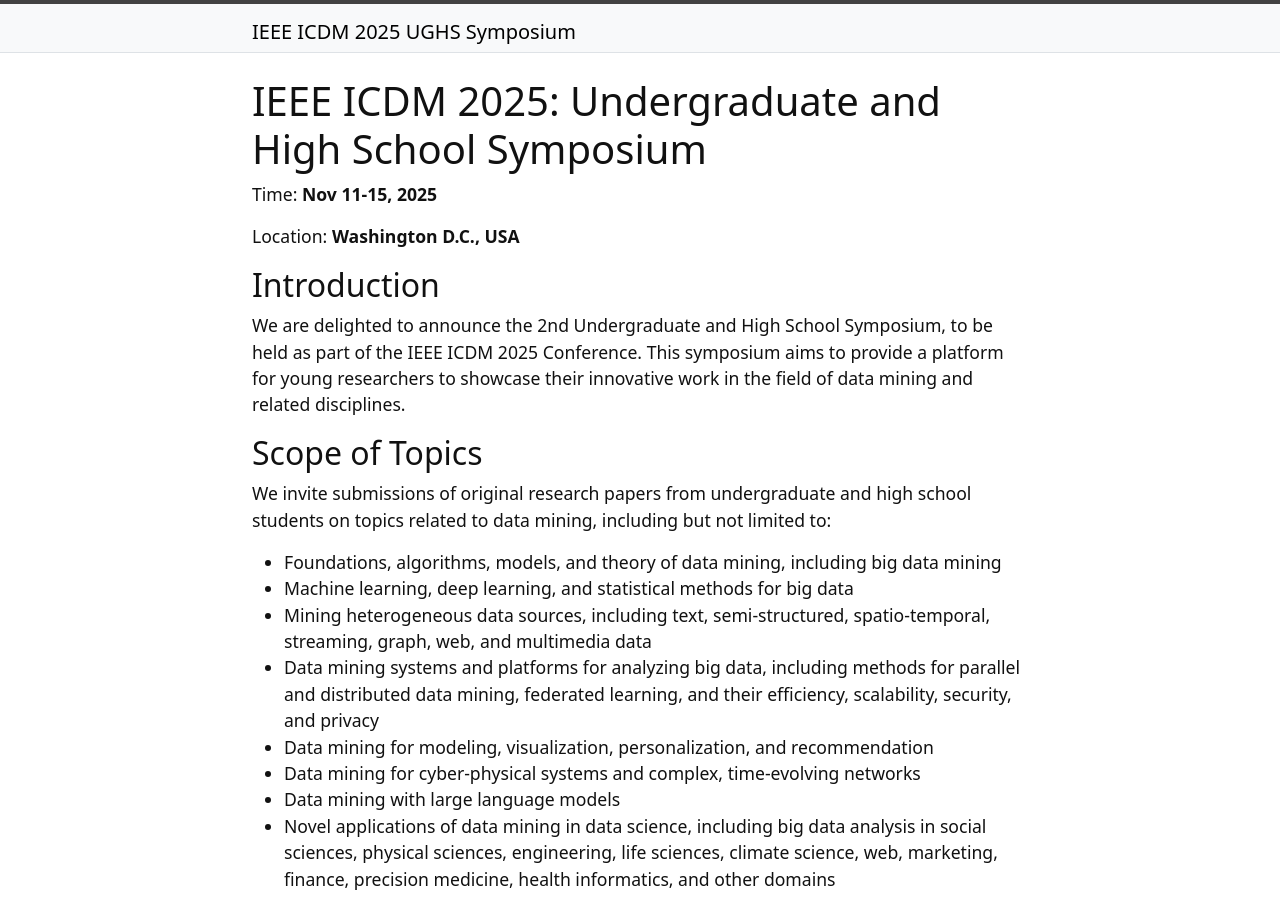
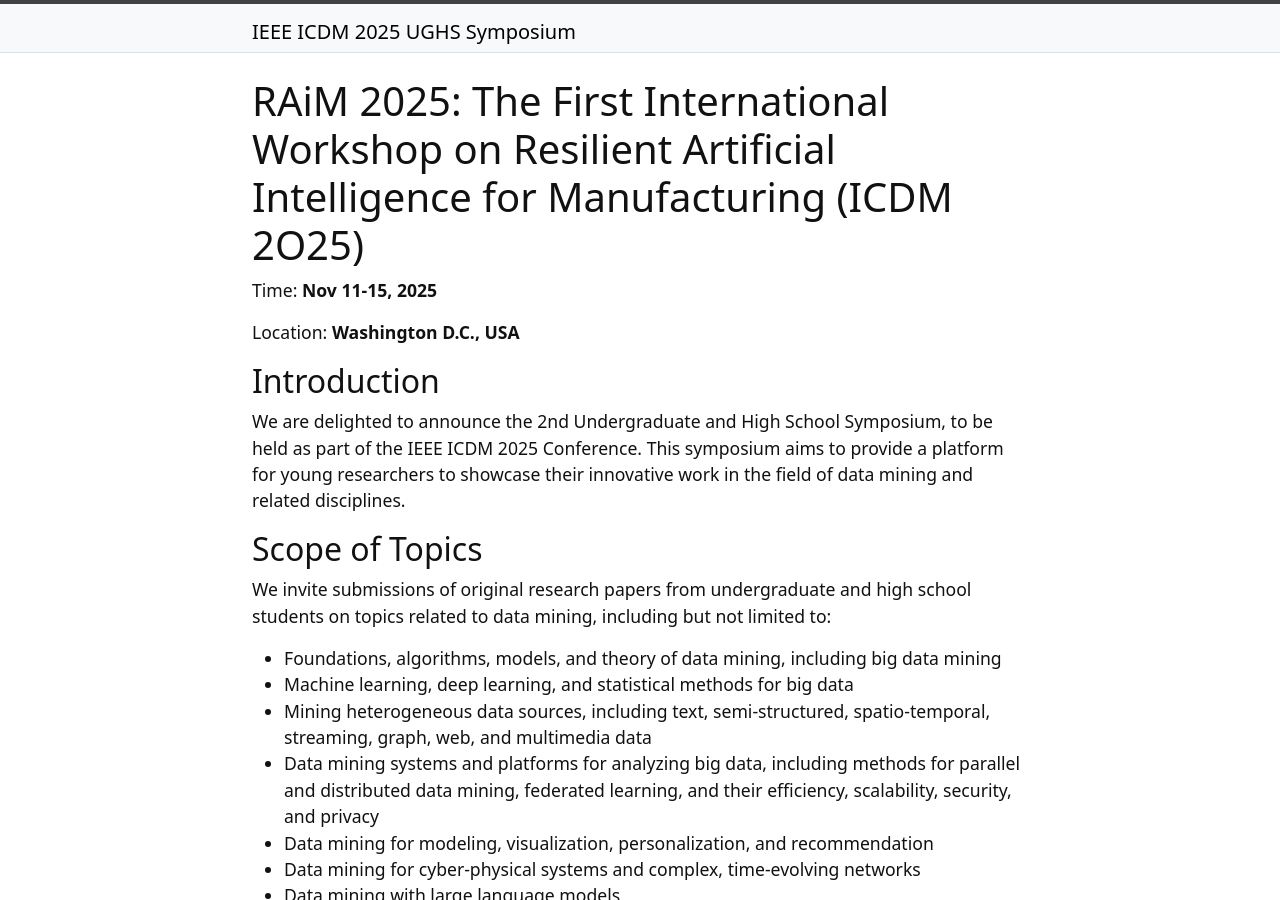
Before and after one commit to xuanwang91/2025-ICDM-UGHS, a Jekyll site: the page built from index.md, in a window 1280 px wide and 900 px high. Built offline with Jekyll 4.4.1, drawn with Linux system fonts in a browser that asks for light colours.

Commit message:
Update index.md

```diff
--- a/index.md
+++ b/index.md
@@ -3,7 +3,7 @@ title: Home
 layout: page
 ---
 
-# IEEE ICDM 2025: Undergraduate and High School Symposium
+# RAiM 2025: The First International Workshop on Resilient Artificial Intelligence for Manufacturing (ICDM 2O25)
 
 Time: **Nov 11-15, 2025**
 
```
